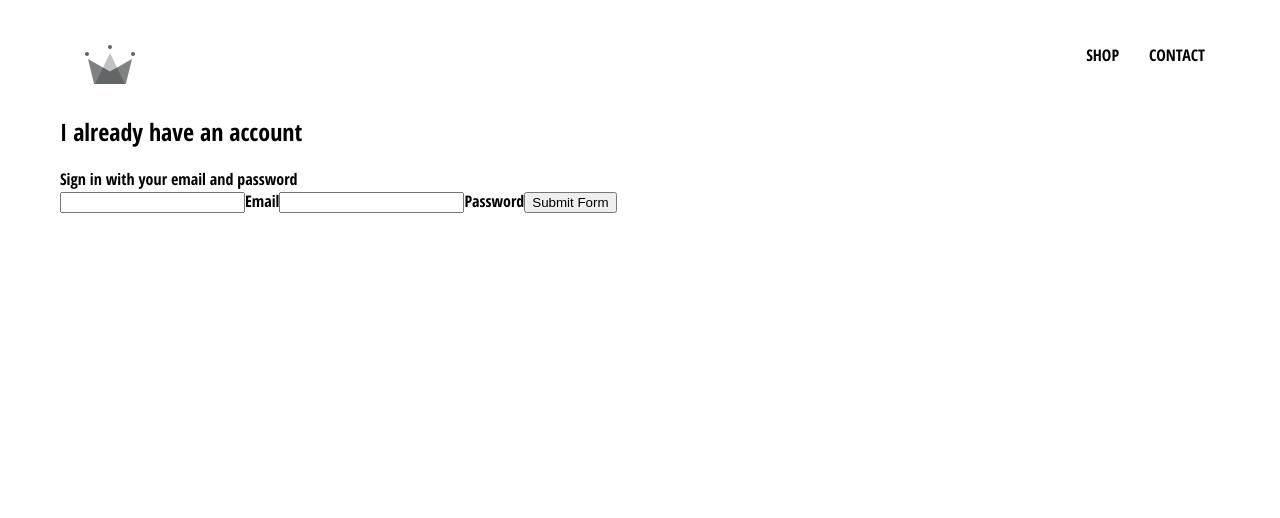
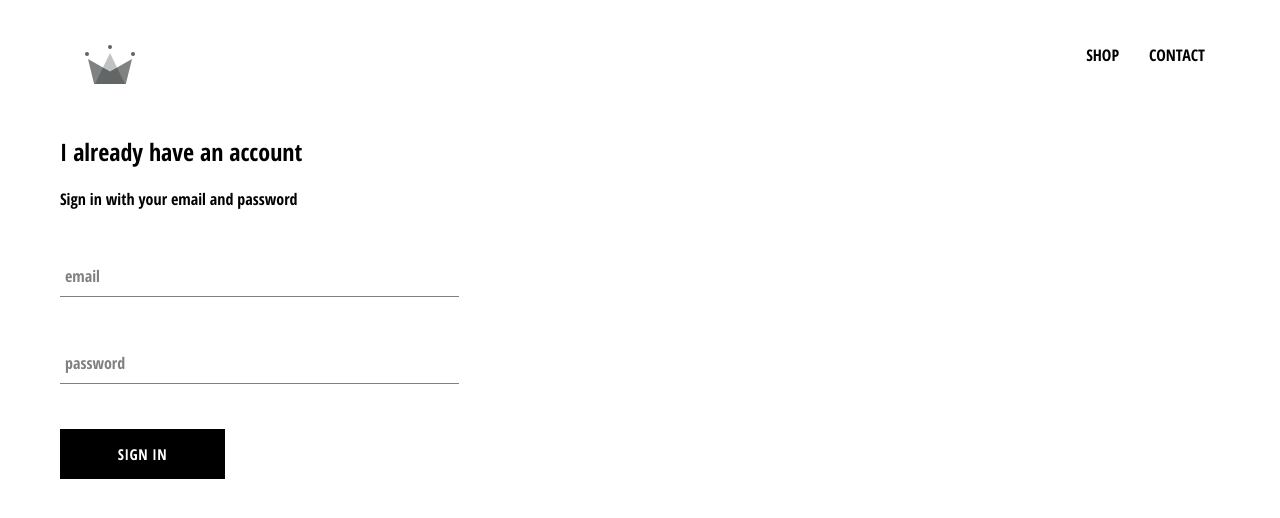
Before and after one commit to jaytee-padilla/e-commerce-app, a React (Create React App) app: page /signin in a window 1280 px wide. Shown: the top 518 px of the page. Built offline with nearby package versions, Linux system fonts and the light colour scheme.

Commit message:
Created sign-in component and styled it

```diff
--- /dev/null
+++ b/src/components/custom-button/custom-button.jsx
@@ -0,0 +1,12 @@
+import React from 'react';
+import './custom-button.scss';
+
+const CustomButton = ({ children, ...otherProps }) => {
+  return (
+    <button className='custom-button' {...otherProps}>
+      {children}
+    </button>
+  )
+}
+
+export default CustomButton;
--- /dev/null
+++ b/src/components/custom-button/custom-button.scss
@@ -0,0 +1,22 @@
+.custom-button {
+  min-width: 165px;
+  width: auto;
+  height: 50px;
+  letter-spacing: 0.5px;
+  line-height: 50px;
+  padding: 0 35px 0 35px;
+  font-size: 15px;
+  background-color: black;
+  color: white;
+  text-transform: uppercase;
+  font-family: 'Open Sans Condensed';
+  font-weight: bolder;
+  border: none;
+  cursor: pointer;
+
+  &:hover {
+    background-color: white;
+    color: black;
+    border: 1px solid black;
+  }
+}
--- /dev/null
+++ b/src/components/form-input/form-input.jsx
@@ -0,0 +1,19 @@
+import React from 'react';
+import './form-input.scss';
+
+const FormInput = ({handleChange, label, ...otherProps}) => {
+  return (
+    <div className='group'>
+      <input className='form-input' onChange={handleChange} {...otherProps} />
+      {
+        label ?
+        (<label className={`${otherProps.value.length ? 'shrink' : ''} form-input-label`}>
+          {label}
+        </label>)
+        : null
+      }
+    </div>
+  )
+}
+
+export default FormInput;
--- /dev/null
+++ b/src/components/form-input/form-input.scss
@@ -0,0 +1,54 @@
+$sub-color: grey;
+$main-color: black;
+
+@mixin shrinkLabel {
+  top: -14px;
+  font-size: 12px;
+  color: $main-color;
+}
+
+.group {
+  position: relative;
+  margin: 45px 0;
+
+  .form-input {
+    background: none;
+    background-color: white;
+    color: $sub-color;
+    font-size: 18px;
+    padding: 10px 10px 10px 5px;
+    display: block;
+    width: 100%;
+    border: none;
+    border-radius: 0;
+    border-bottom: 1px solid $sub-color;
+    margin: 25px 0;
+
+    &:focus {
+      outline: none;
+    }
+
+    &:focus ~ .form-input-label {
+      @include shrinkLabel();
+    }
+  }
+
+  input[type='password'] {
+    letter-spacing: 0.3em;
+  }
+
+  .form-input-label {
+    color: $sub-color;
+    font-size: 16px;
+    font-weight: normal;
+    position: absolute;
+    pointer-events: none;
+    left: 5px;
+    top: 10px;
+    transition: 300ms ease all;
+
+    &.shrink {
+      @include shrinkLabel();
+    }
+  }
+}
--- a/src/components/sign-in/sign-in.jsx
+++ b/src/components/sign-in/sign-in.jsx
@@ -1,4 +1,9 @@
 import React, { Component } from 'react';
+import './sign-in.scss';
+
+// components
+import FormInput from '../form-input/form-input';
+import CustomButton from '../custom-button/custom-button';
 
 class SignIn extends Component {
   constructor(props) {
@@ -29,25 +34,27 @@
         <span>Sign in with your email and password</span>
 
         <form onSubmit={this.handleSubmit}>
-          <input
+          <FormInput
             name='email'
             type='email'
+            label='email'
             value={this.state.email}
-            onChange={this.handleChange}
+            handleChange={this.handleChange}
             required
           />
-          <label>Email</label>
 
-          <input
+          <FormInput
             name='password'
             type='password'
+            label='password'
             value={this.state.password}
-            onChange={this.handleChange}
+            handleChange={this.handleChange}
             required
           />
-          <label>Password</label>
 
-          <input type='submit' value='Submit Form' />
+          <CustomButton type='submit'>
+            Sign In
+          </CustomButton>
         </form>
       </div>
     )
--- a/src/components/sign-in/sign-in.scss
+++ b/src/components/sign-in/sign-in.scss
@@ -0,0 +1,9 @@
+.sign-in {
+  width: 30vw;
+  display: flex;
+  flex-direction: column;
+
+  .title {
+    margin: 10px 0;
+  }
+}
```
